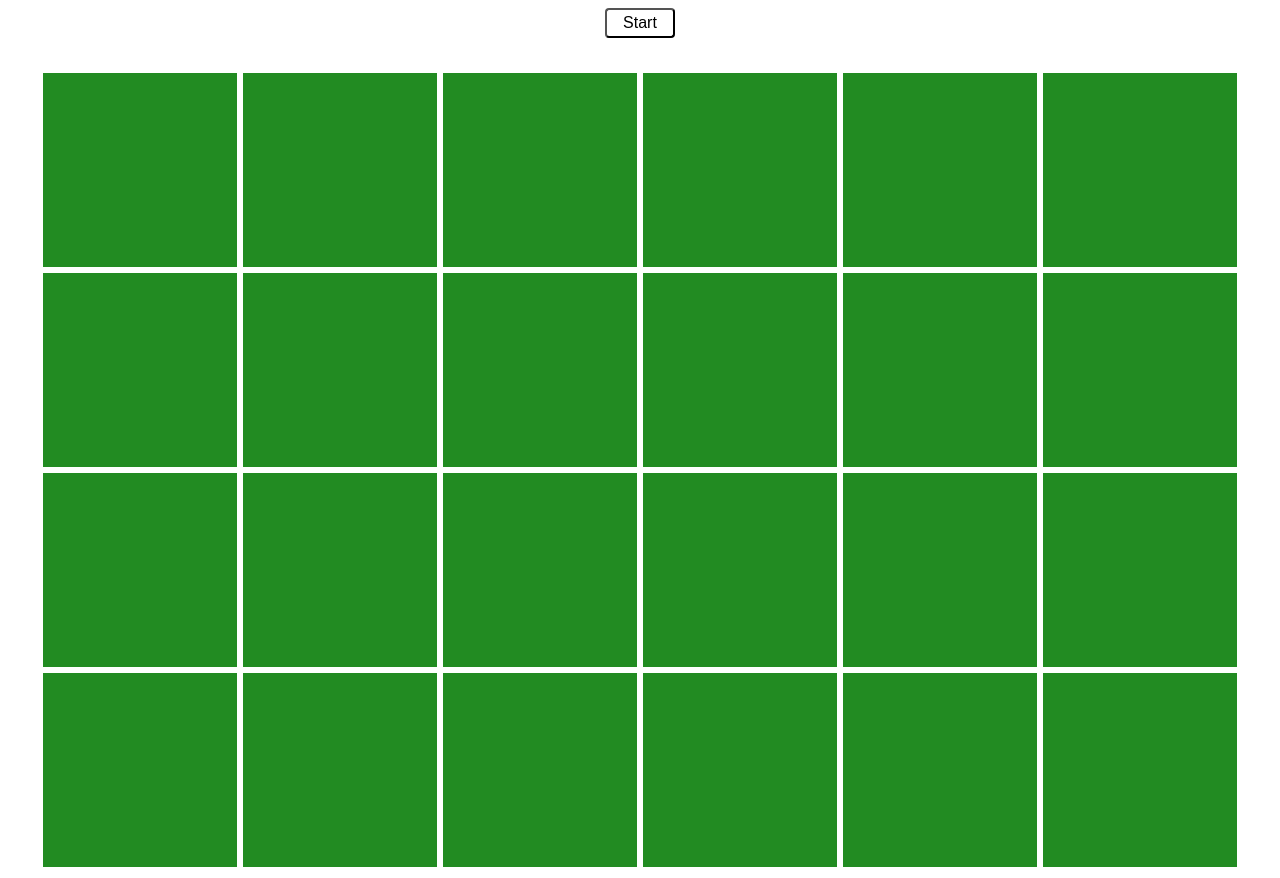
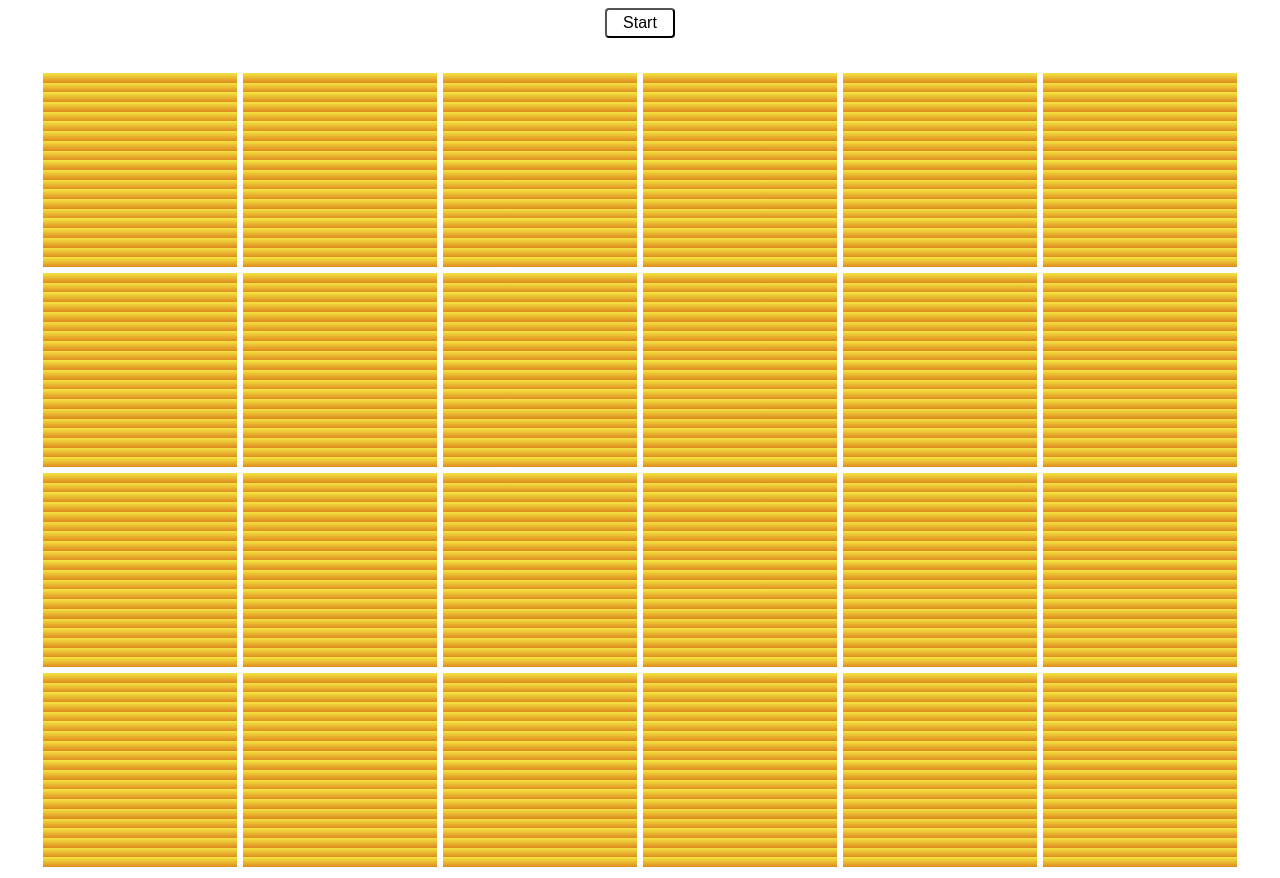
Before and after one commit to kblueberry/Memory-card-game, a plain HTML site: page index.html in a window 1280 px wide. Drawn offline with Linux system fonts and the light colour scheme.

Commit message:
change background color of cards back side

```diff
--- a/styles.css
+++ b/styles.css
@@ -66,7 +66,7 @@
 }
 
 .card-element__back {
-    background: forestgreen;
+    background-image: repeating-linear-gradient(#f5e642 10%, #de8b1f 15%);
 }
 
 .card-element__top {
```
